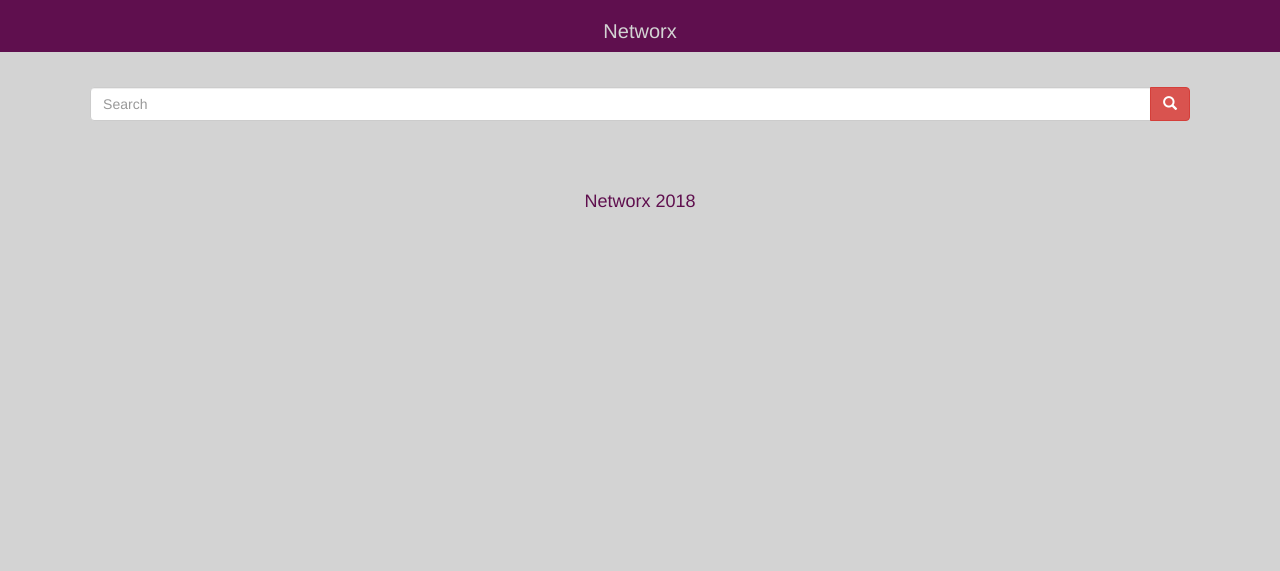
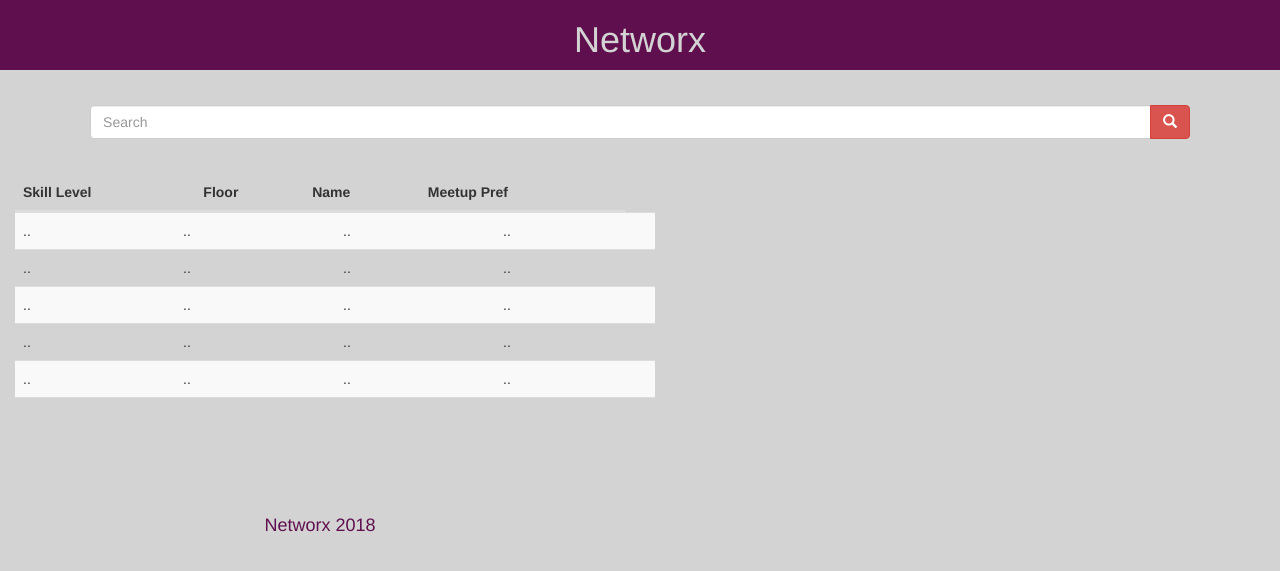
Before and after one commit to Edsterr/networx, a Django app: template templates/search.html in a window 1280 px wide. Shown: the top 571 px of the page. Run offline with Django 3.2, Linux system fonts and the light colour scheme; the template is opened without the code that fills it, so the values that code supplies are empty; some libraries are stand-ins or nearby versions.

Commit message:
added table to search page

```diff
--- a/static/css/search.css
+++ b/static/css/search.css
@@ -1,5 +1,9 @@
 body {
   background-color: #d3d3d3;
+}
+
+h1{
+   color: #d3d3d3;
 }
 
 h3 {
@@ -19,3 +23,24 @@
 #search-input{
   margin: 3%;
 }
+
+tr {
+width: 100%;
+display: inline-table;
+}
+
+table{
+ height:300px;
+}
+tbody{
+  overflow-y: scroll;
+  height: 200px;
+  width: 100%;
+  position: absolute;
+}
+
+#listTable{
+  margin-right: auto;
+  margin-left: auto;
+  width: 800px;
+}
--- a/templates/search.html
+++ b/templates/search.html
@@ -2,7 +2,7 @@
 <html lang="en">
 <head>
   <!-- Theme Made By www.w3schools.com - No Copyright -->
-  <title>Profile Page</title>
+  <title>Search Page</title>
   <meta charset="utf-8">
   <meta name="viewport" content="width=device-width, initial-scale=1">
 
@@ -20,7 +20,7 @@
 <div class="row" id="header">
 
   <div class="col-xs-12 text-center" id="header">
-    <h3>Networx</h3>
+    <h1>Networx</h1>
   </div>
 
 </div>
@@ -41,6 +41,30 @@
 	</div>
 </div>
 
+<!-- Scroll person list -->
+<div class="col-xs-10 col-md-8 col-lg-6" >
+
+<table class="table table-striped" id="listTable">
+  <thead><tr><th>Skill Level</th><th>Floor</th><th>Name</th><th>Meetup Pref</th></tr></thead>
+  <tbody>
+    <tr><td>..</td><td>..</td><td>..</td><td>..</td></tr>
+    <tr><td>..</td><td>..</td><td>..</td><td>..</td></tr>
+    <tr><td>..</td><td>..</td><td>..</td><td>..</td></tr>
+    <tr><td>..</td><td>..</td><td>..</td><td>..</td></tr>
+    <tr><td>..</td><td>..</td><td>..</td><td>..</td></tr>
+    <tr><td>..</td><td>..</td><td>..</td><td>..</td></tr>
+    <tr><td>..</td><td>..</td><td>..</td><td>..</td></tr>
+    <tr><td>..</td><td>..</td><td>..</td><td>..</td></tr>
+    <tr><td>..</td><td>..</td><td>..</td><td>..</td></tr>
+    <tr><td>..</td><td>..</td><td>..</td><td>..</td></tr>
+    <tr><td>..</td><td>..</td><td>..</td><td>..</td></tr>
+    <tr><td>..</td><td>..</td><td>..</td><td>..</td></tr>
+    <tr><td>..</td><td>..</td><td>..</td><td>..</td></tr>
+    <tr><td>..</td><td>..</td><td>..</td><td>..</td></tr>
+    <tr><td>..</td><td>..</td><td>..</td><td>..</td></tr>
+  </tbody>
+</table>
+
 <!-- Footer -->
 <footer class="container-fluid text-center" style="padding: 2%;">
   <a href="#myPage" title="To Top">
```
